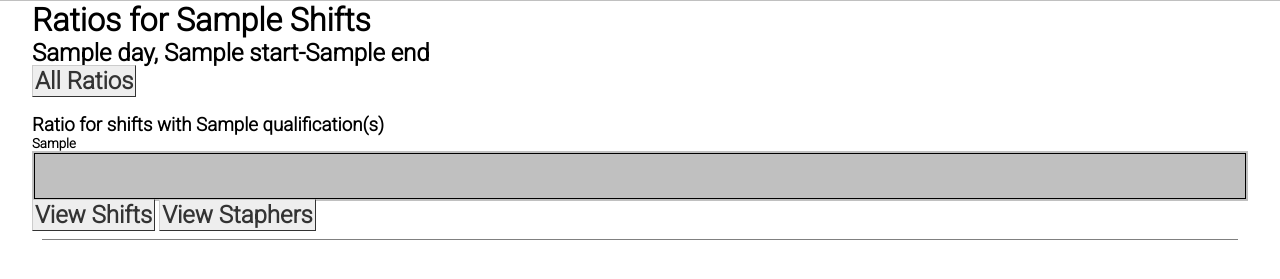
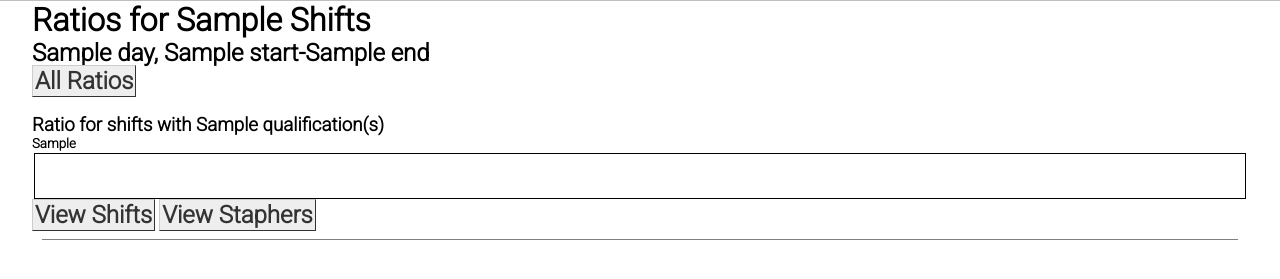
Before and after one commit to natelohn/staphd, a Django app: template schedules/templates/schedules/ratio_window.html in a window 1280 px wide. Shown: the part 59-338 px from the top of the page. Run offline with Django 3.2, Linux system fonts and the light colour scheme; the template is opened without the code that fills it: most values are stand-ins (such as "Sample title", 1, 10 or a date in 2020); some libraries are stand-ins or nearby versions.

Commit message:
ratio view

```diff
--- a/schedules/static/css/ratio.css
+++ b/schedules/static/css/ratio.css
@@ -49,7 +49,6 @@
 
 .ratio_window_table {
 	width: 100%;
-	background-color: silver;
 	height: 50px;
 	table-layout: fixed;
 }
```
